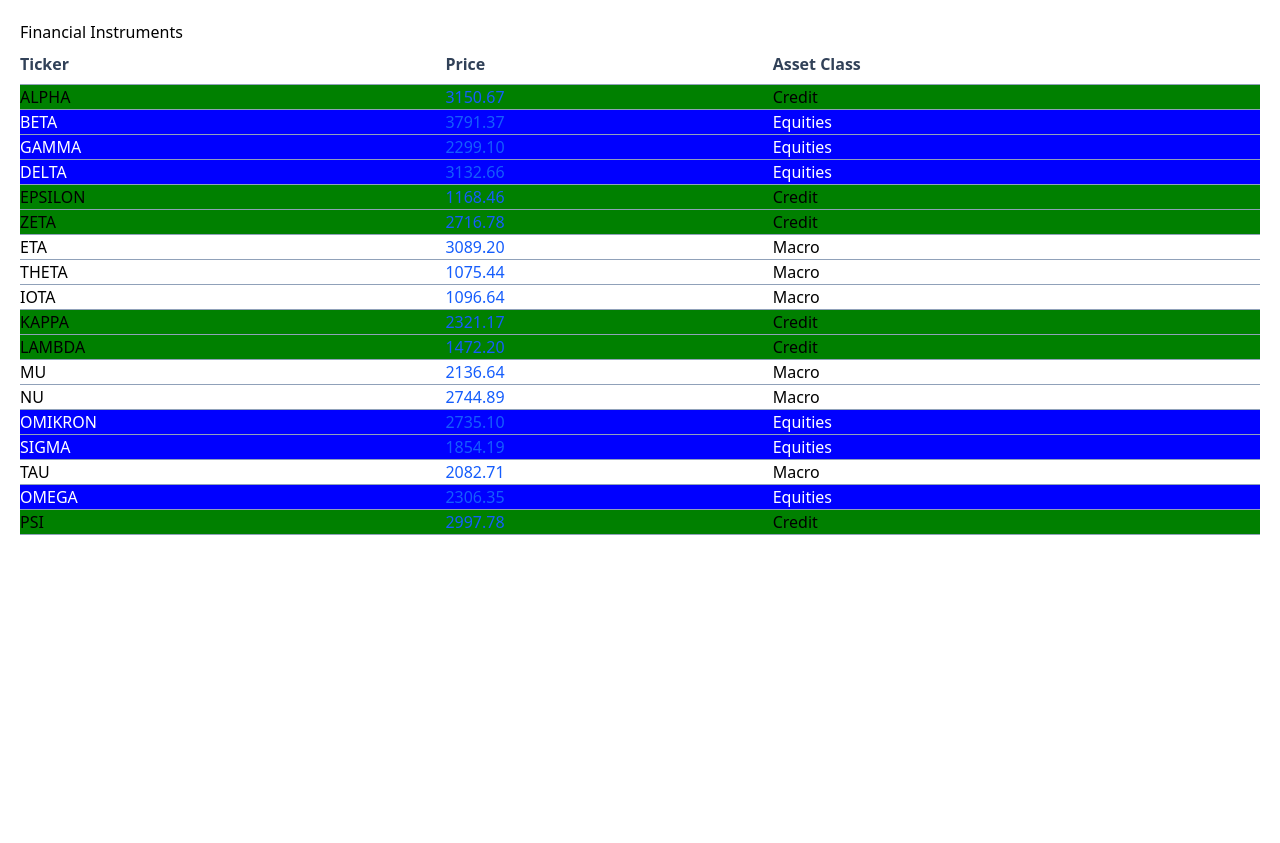
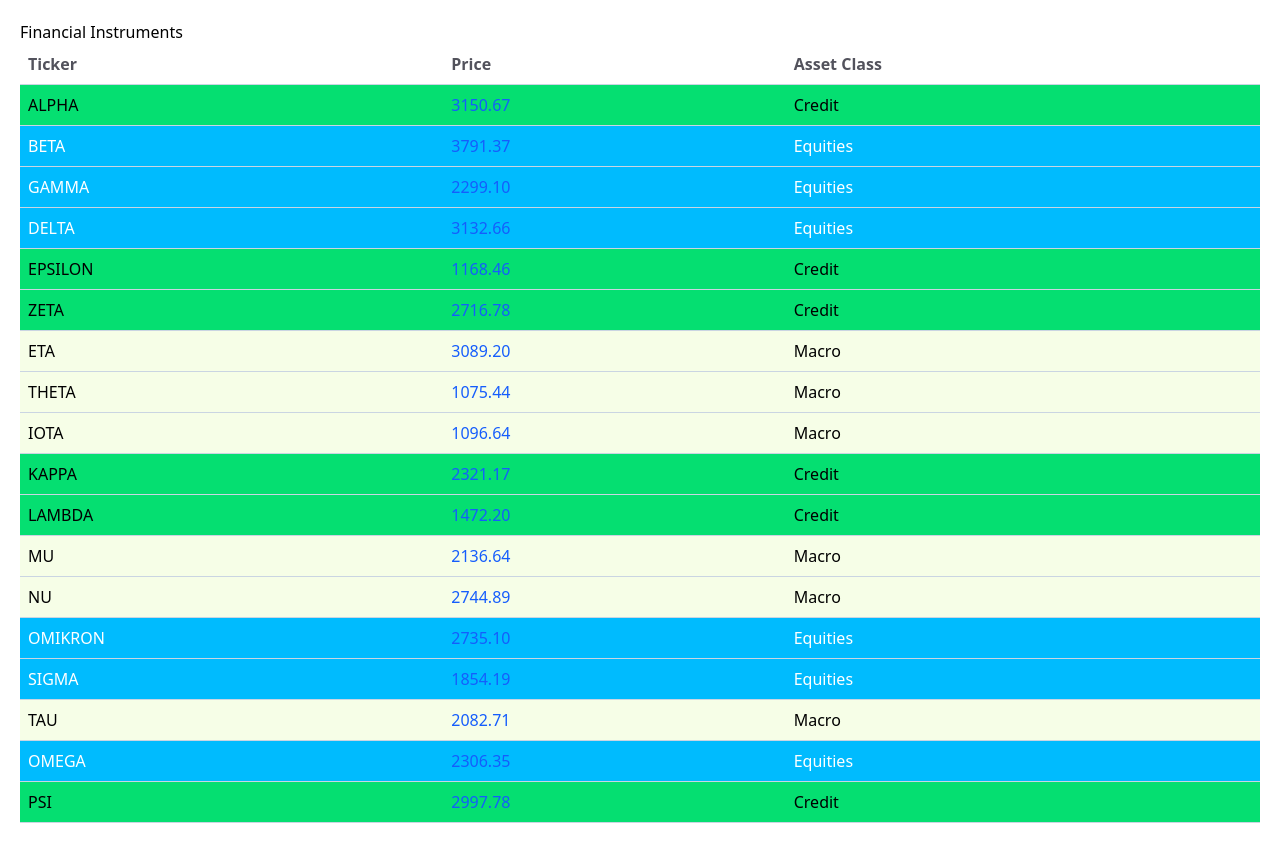
Before and after one commit to jrobeson/financial-instrument-table, a React (Vite) app: page / in a window 1280 px wide. Before the commit the page ends 800 px from the top, so only its background shows below. Built offline with nearby package versions, Linux system fonts and the light colour scheme.

Commit message:
adding some styles

```diff
--- a/src/components/DataTable.tsx
+++ b/src/components/DataTable.tsx
@@ -39,7 +39,7 @@ function DataTableComponent<T>({ data, columns, rowProps }: DataTableProps<T>) {
 			<thead>
 				<tr>
 					{columns.map((col, i) => (
-						<th key={i} className='text-slate-700 cursor-pointer py-2' onClick={() => handleSort(col)}>
+						<th key={i} className='text-zinc-600 cursor-pointer p-2' onClick={() => handleSort(col)}>
 							{col.header}
 						</th>
 					))}
@@ -49,9 +49,9 @@ function DataTableComponent<T>({ data, columns, rowProps }: DataTableProps<T>) {
 				{sortedData.map((row, rowIndex) => {
 					const additionalProps = rowProps ? rowProps(row, rowIndex) : {};
 					return (
-						<tr key={rowIndex} {...additionalProps} className='border-slate-400 border border-r-0 border-l-0 '>
+						<tr key={rowIndex} {...additionalProps} className='border-slate-300 border border-r-0 border-l-0'>
 							{columns.map((col, colIndex) => (
-								<td key={colIndex}>
+								<td key={colIndex} className='p-2'>
 									{col.Cell ? col.Cell(row) : typeof col.accessor === 'function' ? col.accessor(row) : (row[col.accessor] as ReactNode)}
 								</td>
 							))}
--- a/src/components/FinancialTable.tsx
+++ b/src/components/FinancialTable.tsx
@@ -39,15 +39,15 @@ const rowProps = (row: FinancialInstrument): HTMLAttributes<HTMLTableRowElement>
 	let color;
 	switch (row.assetClass) {
 		case AssetClass.Macro:
-			backgroundColor = 'white';
+			backgroundColor = '#f6fee7';
 			color = 'black';
 			break;
 		case AssetClass.Equities:
-			backgroundColor = 'blue';
+			backgroundColor = '#00bbfe';
 			color = 'white';
 			break;
 		case AssetClass.Credit:
-			backgroundColor = 'green';
+			backgroundColor = '#05df71';
 			break;
 		default:
 			backgroundColor = 'white';
```
